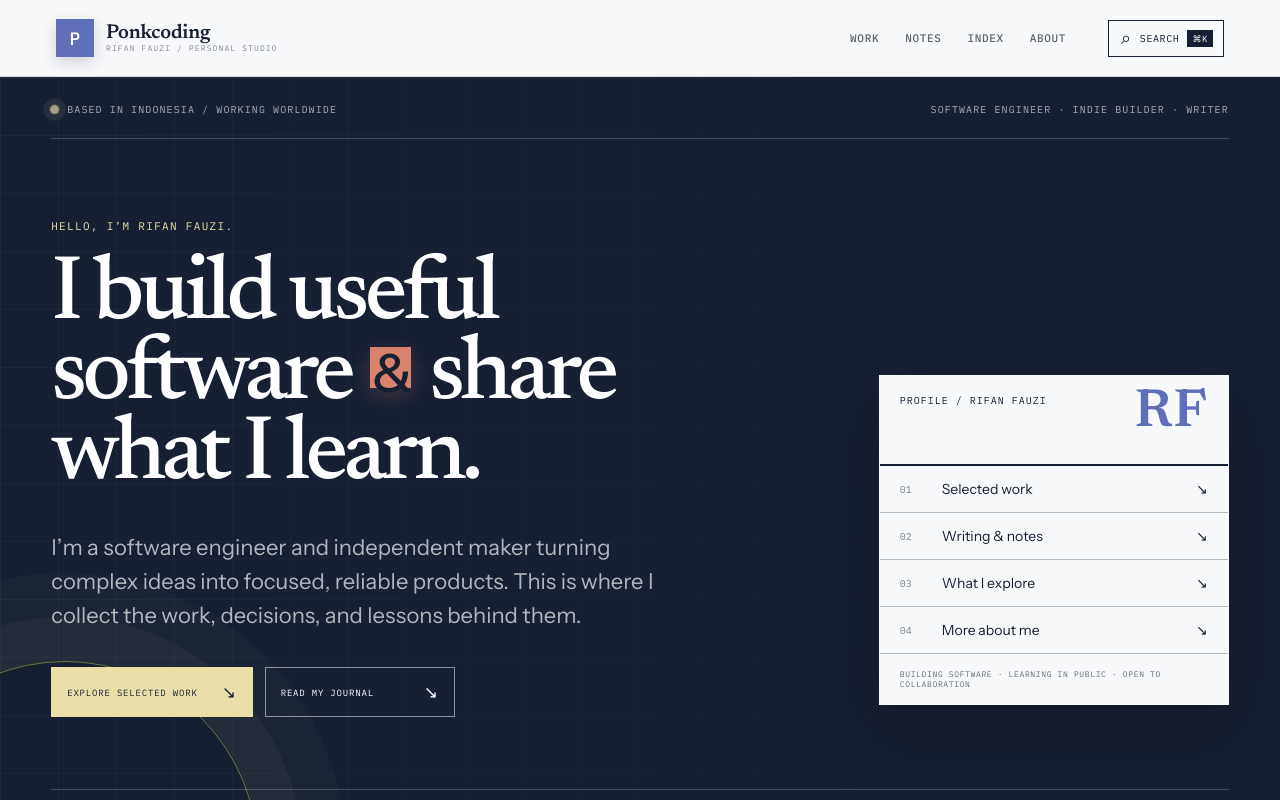
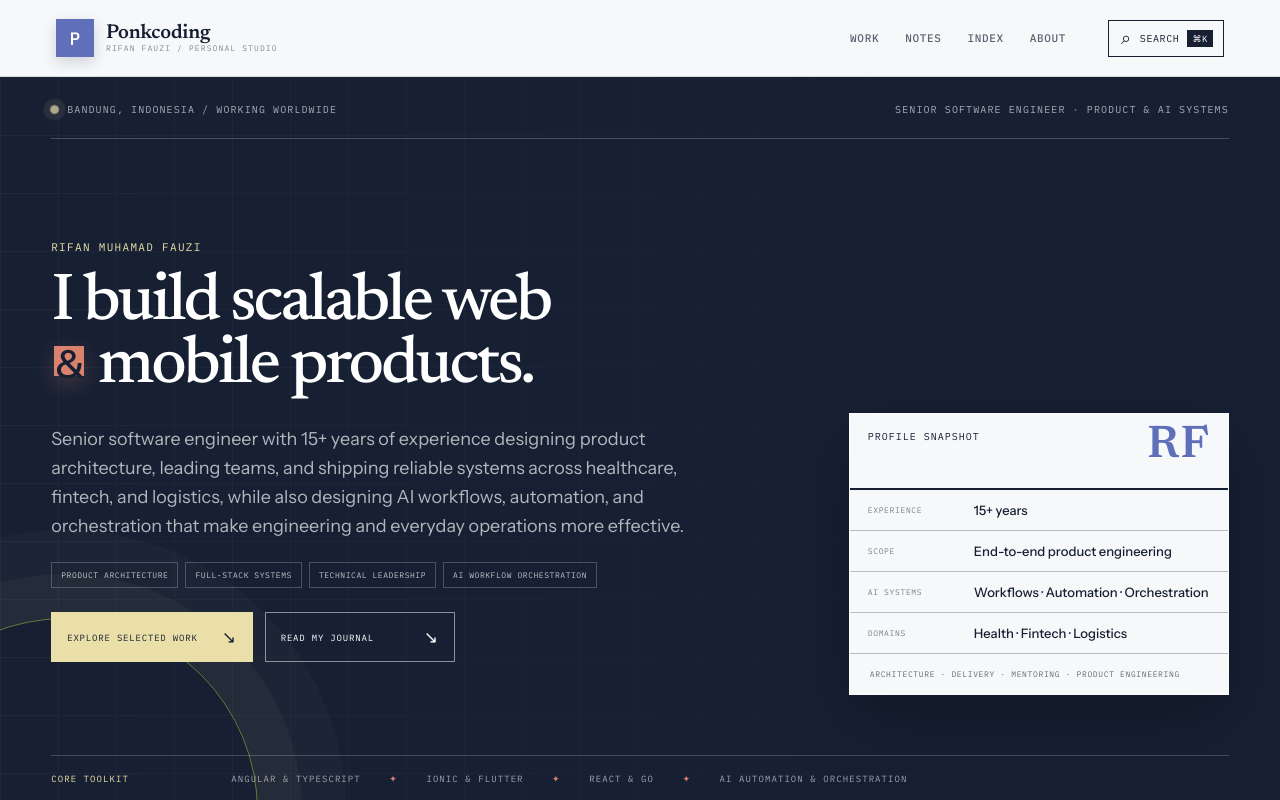
Before and after one commit to rifaniponk/ponkcoding, a React (Vite) app: page / in a window 1280 px wide. Shown: the top 800 px of the page. Built offline with nearby package versions, Linux system fonts and the light colour scheme.

Commit message:
Refine compact profile and AI positioning

```diff
--- a/src/Home.css
+++ b/src/Home.css
@@ -152,7 +152,7 @@
 
 .hero__inner {
   width: min(1320px, calc(100% - clamp(40px, 8vw, 112px)));
-  min-height: calc(100vh - 76px);
+  min-height: min(780px, calc(100vh - 76px));
   margin: 0 auto;
   display: flex;
   flex-direction: column;
@@ -185,15 +185,15 @@
 .hero__main {
   flex: 1;
   display: grid;
-  grid-template-columns: minmax(0, 1fr) minmax(280px, 350px);
+  grid-template-columns: minmax(0, 1fr) minmax(300px, 380px);
   align-items: center;
-  gap: clamp(48px, 8vw, 120px);
-  padding: clamp(64px, 10vh, 112px) 0 72px;
+  gap: clamp(44px, 7vw, 96px);
+  padding: clamp(48px, 7vh, 72px) 0 48px;
 }
 
 .hero__copy { max-width: 850px; animation: pkRiseIn .7s ease both; }
 .hero__kicker {
-  margin: 0 0 24px;
+  margin: 0 0 18px;
   font-family: var(--mono);
   font-size: 11px;
   letter-spacing: .12em;
@@ -203,12 +203,12 @@
 
 .hero__title {
   margin: 0;
-  max-width: 14ch;
+  max-width: 16ch;
   font-family: var(--serif);
-  font-size: clamp(52px, 7.1vw, 104px);
+  font-size: clamp(40px, 5.2vw, 68px);
   font-weight: 500;
-  line-height: .88;
-  letter-spacing: -.055em;
+  line-height: .96;
+  letter-spacing: -.045em;
   text-wrap: balance;
 }
 
@@ -228,18 +228,35 @@
 }
 
 .hero__dek {
-  max-width: 650px;
-  margin: 34px 0 0;
-  font-size: clamp(17px, 1.8vw, 22px);
-  line-height: 1.55;
+  max-width: 680px;
+  margin: 26px 0 0;
+  font-size: clamp(15px, 1.5vw, 18px);
+  line-height: 1.6;
   color: rgba(255,255,255,.67);
+}
+
+.hero__expertise {
+  display: flex;
+  flex-wrap: wrap;
+  gap: 7px;
+  margin-top: 22px;
+}
+
+.hero__expertise span {
+  padding: 7px 9px;
+  border: 1px solid rgba(255,255,255,.22);
+  color: rgba(255,255,255,.72);
+  font-family: var(--mono);
+  font-size: 8px;
+  letter-spacing: .07em;
+  text-transform: uppercase;
 }
 
 .hero__actions {
   display: flex;
   flex-wrap: wrap;
   gap: 12px;
-  margin-top: 34px;
+  margin-top: 24px;
 }
 
 .hero__action {
@@ -275,8 +292,8 @@
 }
 
 .issue-card__head {
-  min-height: 90px;
-  padding: 18px 20px;
+  min-height: 76px;
+  padding: 16px 18px;
   display: flex;
   align-items: flex-start;
   justify-content: space-between;
@@ -289,28 +306,23 @@
 
 .issue-card__stamp {
   font-family: var(--serif);
-  font-size: 54px;
+  font-size: 46px;
   line-height: .72;
   font-weight: 600;
   color: var(--accent);
 }
 
-.issue-card__list { display: flex; flex-direction: column; }
-.issue-card__list a {
+.issue-card__facts { margin: 0; }
+.issue-card__facts div {
   display: grid;
-  grid-template-columns: 32px 1fr auto;
-  gap: 10px;
+  grid-template-columns: 92px 1fr;
+  gap: 14px;
   align-items: center;
-  padding: 14px 20px;
+  padding: 12px 18px;
   border-bottom: 1px solid rgba(23,32,51,.28);
-  color: inherit;
-  text-decoration: none;
-  font-size: 14px;
-  transition: background 150ms ease, padding-left 150ms ease;
 }
-.issue-card__list a:hover { background: white; padding-left: 25px; }
-.issue-card__list a span { font-family: var(--mono); font-size: 10px; opacity: .55; }
-.issue-card__list a b { font-weight: 400; }
+.issue-card__facts dt { font-family: var(--mono); font-size: 8px; letter-spacing: .08em; text-transform: uppercase; opacity: .55; }
+.issue-card__facts dd { margin: 0; font-size: 13px; font-weight: 500; }
 .issue-card__foot {
   padding: 15px 20px;
   font-family: var(--mono);
@@ -338,7 +350,7 @@
 .hero__ticker i { padding: 0 22px; color: var(--coral); font-style: normal; }
 
 /* Shared home section title */
-.home-section { padding: clamp(76px, 9vw, 128px) 0; }
+.home-section { padding: clamp(64px, 7vw, 96px) 0; }
 .section-title {
   display: flex;
   align-items: center;
@@ -372,7 +384,7 @@
 .featured {
   display: grid;
   grid-template-columns: 1.1fr .9fr;
-  min-height: 570px;
+  min-height: 500px;
   color: var(--night);
   text-decoration: none;
   border: 1px solid #e0e4ea;
@@ -384,7 +396,7 @@
 .featured__visual {
   position: relative;
   overflow: hidden;
-  min-height: 480px;
+  min-height: 420px;
   background: var(--accent);
   border-right: 1px solid var(--night);
 }
@@ -457,7 +469,7 @@
 .featured__body h2 {
   margin: 32px 0 22px;
   font-family: var(--serif);
-  font-size: clamp(34px, 4vw, 58px);
+  font-size: clamp(30px, 3.4vw, 48px);
   font-weight: 500;
   line-height: 1;
   letter-spacing: -.035em;
@@ -485,7 +497,7 @@
 .notes-grid { display: grid; grid-template-columns: repeat(2, minmax(0,1fr)); gap: 18px; }
 .note-card {
   position: relative;
-  min-height: 340px;
+  min-height: 290px;
   display: flex;
   flex-direction: column;
   padding: 28px;
@@ -510,11 +522,11 @@
 }
 .note-card:hover { transform: translateY(-5px); border-color: color-mix(in srgb, var(--cat) 42%, white); box-shadow: 0 18px 45px color-mix(in srgb, var(--cat) 14%, transparent); }
 .note-card:hover::before { transform: scaleX(1); }
-.note-card--lead { grid-row: span 2; min-height: 698px; background: var(--night); color: white; }
+.note-card--lead { grid-row: span 2; min-height: 598px; background: var(--night); color: white; }
 .note-card__top { display: flex; justify-content: space-between; font-family: var(--mono); font-size: 9px; letter-spacing: .1em; text-transform: uppercase; opacity: .55; }
 .note-card__cat { margin-top: auto; padding-top: 70px; color: var(--cat); font-family: var(--mono); font-size: 9px; letter-spacing: .1em; text-transform: uppercase; }
-.note-card h3 { max-width: 19ch; margin: 16px 0; font-family: var(--serif); font-size: clamp(27px,3vw,42px); font-weight: 500; line-height: 1.08; letter-spacing: -.025em; }
-.note-card--lead h3 { font-size: clamp(40px,5vw,68px); max-width: 12ch; }
+.note-card h3 { max-width: 19ch; margin: 16px 0; font-family: var(--serif); font-size: clamp(25px,2.6vw,36px); font-weight: 500; line-height: 1.08; letter-spacing: -.025em; }
+.note-card--lead h3 { font-size: clamp(36px,4vw,52px); max-width: 13ch; }
 .note-card p { max-width: 54ch; margin: 0; color: #666a75; font-size: 14px; line-height: 1.55; }
 .note-card--lead p { color: rgba(255,255,255,.6); font-size: 16px; }
 .note-card__arrow { position: absolute; top: 56px; right: 25px; font-size: 25px; color: var(--cat); }
@@ -538,15 +550,15 @@
 .topic-row:hover { padding-left: 22px; background: var(--signal); color: var(--night); }
 .topic-row__code,.topic-row__count { font-family: var(--mono); font-size: 9px; letter-spacing: .1em; text-transform: uppercase; opacity: .65; }
 .topic-row__dot { width: 9px; height: 9px; border-radius: 50%; background: var(--cat); border: 1px solid rgba(255,255,255,.5); }
-.topic-row__name { font-family: var(--serif); font-size: clamp(28px,3.8vw,48px); line-height: 1; }
+.topic-row__name { font-family: var(--serif); font-size: clamp(25px,3vw,38px); line-height: 1; }
 .topic-row__arrow { font-size: 22px; }
 
 /* Lab */
-.lab-section { padding: clamp(86px,10vw,140px) 0; background: #101727; color: white; }
+.lab-section { padding: clamp(72px,8vw,108px) 0; background: #101727; color: white; }
 .section-title--dark { color: white; border-color: rgba(255,255,255,.18); }
 .section-title--dark div span { color: var(--night); background: var(--coral); }
 .lab-intro { display: grid; grid-template-columns: 1.25fr .75fr; gap: 70px; align-items: end; margin: 55px 0 75px; }
-.lab-intro h2 { margin: 0; font-family: var(--serif); font-size: clamp(44px,6vw,82px); font-weight: 500; line-height: .98; letter-spacing: -.045em; }
+.lab-intro h2 { margin: 0; font-family: var(--serif); font-size: clamp(38px,5vw,64px); font-weight: 500; line-height: 1; letter-spacing: -.04em; }
 .lab-intro h2 em { color: var(--signal); font-weight: 400; }
 .lab-intro p { max-width: 48ch; margin: 0; color: rgba(255,255,255,.58); line-height: 1.65; }
 .lab-list { border-top: 1px solid rgba(255,255,255,.22); }
@@ -579,7 +591,7 @@
 .about-portrait__initials { position: absolute; left: 8%; bottom: 11%; color: var(--night); font-family: var(--serif); font-size: clamp(100px,16vw,220px); line-height: .65; font-weight: 600; letter-spacing: -.1em; }
 .about-portrait__caption { position: absolute; left: 16px; bottom: 16px; padding: 6px 8px; background: var(--night); color: white; font-family: var(--mono); font-size: 7px; letter-spacing: .1em; text-transform: uppercase; }
 .about-copy .story-label { color: var(--accent); }
-.about-copy h2 { margin: 32px 0; font-family: var(--serif); font-size: clamp(38px,5vw,66px); font-weight: 500; line-height: 1.02; letter-spacing: -.04em; }
+.about-copy h2 { margin: 28px 0; font-family: var(--serif); font-size: clamp(34px,4vw,52px); font-weight: 500; line-height: 1.04; letter-spacing: -.035em; }
 .about-copy > p { max-width: 62ch; margin: 0; color: #5f6370; font-size: 17px; line-height: 1.7; }
 .about-links { display: flex; flex-wrap: wrap; gap: 9px; margin-top: 38px; }
 .about-links a { padding: 11px 15px; border: 1px solid var(--night); color: var(--night); font-family: var(--mono); font-size: 9px; letter-spacing: .08em; text-transform: uppercase; text-decoration: none; transition: background 150ms ease,color 150ms ease,transform 150ms ease; }
@@ -589,7 +601,7 @@
 .home-footer { padding: 88px 0 30px; background: #eef1f5; color: var(--night); border-top: 1px solid #dfe3e9; }
 .home-footer__inner { display: grid; grid-template-columns: 1.3fr .7fr; gap: 60px; }
 .home-footer__mark { display: grid; margin-bottom: 34px; background: var(--accent); }
-.home-footer h2 { margin: 0; font-family: var(--serif); font-size: clamp(45px,6vw,82px); font-weight: 500; line-height: .95; letter-spacing: -.045em; }
+.home-footer h2 { margin: 0; font-family: var(--serif); font-size: clamp(38px,5vw,62px); font-weight: 500; line-height: .98; letter-spacing: -.04em; }
 .home-footer__nav { display: flex; flex-direction: column; align-self: end; border-top: 2px solid var(--night); }
 .home-footer__nav a { padding: 13px 5px; border-bottom: 1px solid rgba(23,32,51,.35); color: inherit; font-size: 14px; text-decoration: none; }
 .home-footer__nav a:hover { padding-left: 12px; }
@@ -636,7 +648,7 @@
   .hero__meta { font-size: 8px; }
   .hero__meta > span:last-child { display: none; }
   .hero__main { padding-top: 56px; gap: 62px; }
-  .hero__title { font-size: clamp(50px,15vw,72px); }
+  .hero__title { font-size: clamp(42px,12vw,58px); }
   .hero__dek { font-size: 16px; }
   .issue-card { width: 100%; justify-self: start; box-shadow: 0 22px 55px rgba(0,0,0,.24); }
   .home-section { padding: 76px 0; }
@@ -646,11 +658,11 @@
   .featured__visual { min-height: 340px; }
   .signal-map__node { min-width: 52px; height: 52px; font-size: 8px; box-shadow: 0 8px 18px rgba(23,32,51,.22); }
   .featured__body { padding: 34px 24px; min-height: 460px; }
-  .featured__body h2 { font-size: 39px; }
+  .featured__body h2 { font-size: 34px; }
   .featured__footer { align-items: flex-start; flex-direction: column; }
   .notes-grid { grid-template-columns: 1fr; }
   .note-card, .note-card--lead { min-height: 430px; grid-row: auto; }
-  .note-card--lead h3 { font-size: 44px; }
+  .note-card--lead h3 { font-size: 38px; }
   .topic-row { grid-template-columns: 32px 12px 1fr 24px; gap: 12px; padding: 17px 4px; }
   .topic-row__count { display: none; }
   .topic-row__name { font-size: 28px; }
@@ -664,7 +676,7 @@
   .lab-row__main small { font-size: 12px; }
   .about-shell { grid-template-columns: 1fr; }
   .about-portrait { width: calc(100% - 18px); }
-  .about-copy h2 { font-size: 42px; }
+  .about-copy h2 { font-size: 36px; }
   .home-footer__inner { grid-template-columns: 1fr; }
   .home-footer__nav { margin-top: 20px; }
   .home-footer__fine { flex-direction: column; margin-top: 20px; }
--- a/src/Home.tsx
+++ b/src/Home.tsx
@@ -87,11 +87,11 @@ const LAB = [
   },
 ]
 
-const HERO_INDEX = [
-  { num: '01', label: 'Selected work', href: '#lab' },
-  { num: '02', label: 'Writing & notes', href: '#notes' },
-  { num: '03', label: 'What I explore', href: '#topics' },
-  { num: '04', label: 'More about me', href: '#about' },
+const PROFILE_FACTS = [
+  { label: 'Experience', value: '15+ years' },
+  { label: 'Scope', value: 'End-to-end product engineering' },
+  { label: 'AI systems', value: 'Workflows · Automation · Orchestration' },
+  { label: 'Domains', value: 'Health · Fintech · Logistics' },
 ]
 
 function useReveal() {
@@ -174,19 +174,26 @@ export function Home({ accent = '#5F6FBA', showHeroIndex = true }: HomeProps) {
           <div className="hero__grid" aria-hidden="true" />
           <div className="hero__inner">
             <div className="hero__meta">
-              <span className="live-label"><span /> Based in Indonesia / working worldwide</span>
-              <span>Software engineer · indie builder · writer</span>
+              <span className="live-label"><span /> Bandung, Indonesia / working worldwide</span>
+              <span>Senior software engineer · product & AI systems</span>
             </div>
             <div className="hero__main">
               <div className="hero__copy">
-                <p className="hero__kicker">Hello, I’m Rifan Fauzi.</p>
+                <p className="hero__kicker">Rifan Muhamad Fauzi</p>
                 <h1 className="hero__title">
-                  I build useful software <span>&amp;</span> share what I learn.
+                  I build scalable web <span>&amp;</span> mobile products.
                 </h1>
                 <p className="hero__dek">
-                  I’m a software engineer and independent maker turning complex ideas into focused,
-                  reliable products. This is where I collect the work, decisions, and lessons behind them.
+                  Senior software engineer with 15+ years of experience designing product architecture,
+                  leading teams, and shipping reliable systems across healthcare, fintech, and logistics,
+                  while also designing AI workflows, automation, and orchestration that make engineering and
+                  everyday operations more effective.
                 </p>
+                <div className="hero__expertise" aria-label="Core expertise">
+                  {['Product architecture', 'Full-stack systems', 'Technical leadership', 'AI workflow orchestration'].map((item) => (
+                    <span key={item}>{item}</span>
+                  ))}
+                </div>
                 <div className="hero__actions">
                   <a href="#lab" className="hero__action hero__action--primary">Explore selected work <b>↘</b></a>
                   <a href="#notes" className="hero__action">Read my journal <b>↘</b></a>
@@ -195,25 +202,24 @@ export function Home({ accent = '#5F6FBA', showHeroIndex = true }: HomeProps) {
               {showHeroIndex && (
                 <aside className="issue-card">
                   <div className="issue-card__head">
-                    <span>Profile / Rifan Fauzi</span>
+                    <span>Profile snapshot</span>
                     <span className="issue-card__stamp">RF</span>
                   </div>
-                  <nav className="issue-card__list" aria-label="On this page">
-                    {HERO_INDEX.map((item) => (
-                      <a key={item.num} href={item.href}>
-                        <span>{item.num}</span>
-                        {item.label}
-                        <b>↘</b>
-                      </a>
+                  <dl className="issue-card__facts">
+                    {PROFILE_FACTS.map((item) => (
+                      <div key={item.label}>
+                        <dt>{item.label}</dt>
+                        <dd>{item.value}</dd>
+                      </div>
                     ))}
-                  </nav>
-                  <div className="issue-card__foot">Building software · learning in public · open to collaboration</div>
+                  </dl>
+                  <div className="issue-card__foot">Architecture · Delivery · Mentoring · Product engineering</div>
                 </aside>
               )}
             </div>
             <div className="hero__ticker" aria-label="Current areas of interest">
-              <span>I work across</span>
-              <div>Product engineering <i>✦</i> Mobile & web <i>✦</i> Applied AI <i>✦</i> Independent products</div>
+              <span>Core toolkit</span>
+              <div>Angular & TypeScript <i>✦</i> Ionic & Flutter <i>✦</i> React & Go <i>✦</i> AI automation & orchestration</div>
             </div>
           </div>
         </section>
@@ -334,13 +340,13 @@ export function Home({ accent = '#5F6FBA', showHeroIndex = true }: HomeProps) {
             </div>
             <div className="about-copy">
               <span className="story-label"><i /> The person behind the signal</span>
-              <h2>I’m Rifan. I build software, write to understand it, and share the useful parts.</h2>
-              <p>Ponkcoding is a public working notebook for engineering decisions, AI workflows, independent products, and the systems that make creative work sustainable.</p>
+              <h2>Senior engineer building complete products, from interface to infrastructure.</h2>
+              <p>Across 15+ years, I’ve delivered healthcare, payment, logistics, and enterprise systems; led engineering teams; and worked across frontend, mobile, backend, cloud, and AI workflow automation and orchestration. Ponkcoding is where I document the useful decisions behind that work.</p>
               <div className="about-links">
-                <a href="#about">GitHub ↗</a>
+                <a href="https://github.com/rifaniponk" target="_blank" rel="noreferrer">GitHub ↗</a>
+                <a href="https://www.upwork.com/freelancers/rifanmuhamadfauzi" target="_blank" rel="noreferrer">Upwork ↗</a>
                 <a href="#about">X / Twitter ↗</a>
-                <a href="#about">Email ↗</a>
-                <a href="#about">RSS ↗</a>
+                <a href="mailto:rifan.refun@gmail.com">Email ↗</a>
               </div>
             </div>
           </div>
```
